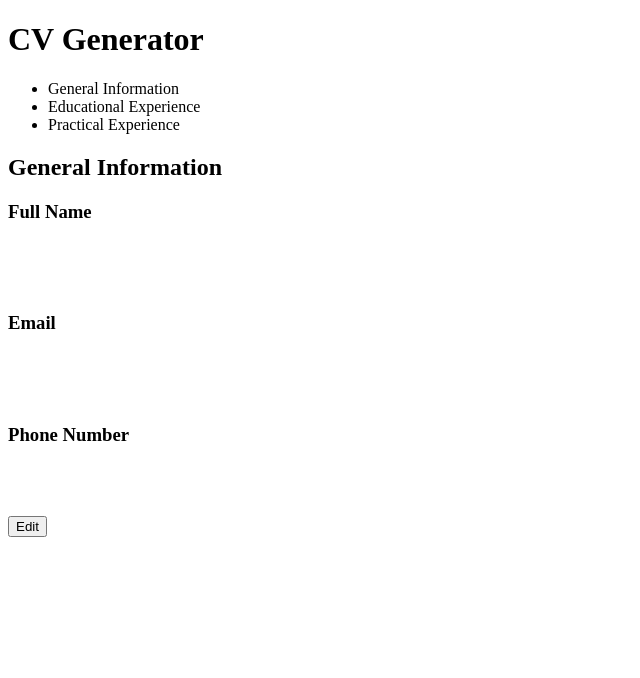
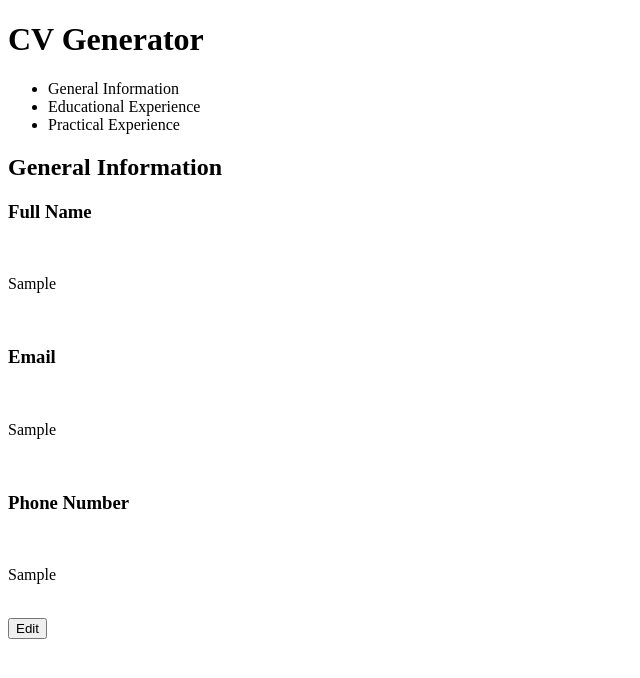
Before and after one commit to cesar-a-delacruz/cv-application, a React (Vite) app: page / in a window 1280 px wide. Both pictures are taken after typing "Sample", "Sample", "Sample" into the empty fields and a click on the button "Save". Shown: the top 678 px of the page, without its empty margins (0-640 px from the left). Built offline with nearby package versions, Linux system fonts and the light colour scheme.

Commit message:
feat: change section state based on info update

```diff
--- a/src/components/Content.jsx
+++ b/src/components/Content.jsx
@@ -1,15 +1,15 @@
 import { useState } from 'react'
 import Form from './Form';
 import Description from './Description';
-export default function Content({section}) {
+export default function Content({section, changeContent}) {
     const [type, setType] = useState('form')
     return (
         <div className="content">
             {(() => {
                 if (type === 'form')
-                    return <Form info={section.info} changeType={changeType}/>
-                else if (type === 'description')
-                    return <Description info={section.info}  changeType={changeType}/>
+                    return <Form info={section.info} changeType={changeType} changeContent={changeContent} />
+                else
+                    return <Description info={section.info} changeType={changeType} />
             })()}
         </div>
     )
--- a/src/components/Description.jsx
+++ b/src/components/Description.jsx
@@ -2,7 +2,7 @@ import * as _ from 'lodash';
 export default function Description({info, changeType}) {
     return (
         <div>
-            {Object.keys(info).map(infoItem => {
+            {Object.getOwnPropertyNames(info).map(infoItem => {
                 return (
                 <div key={infoItem}>
                     <h3>{_.startCase(infoItem)}</h3>
--- a/src/components/Form.jsx
+++ b/src/components/Form.jsx
@@ -1,21 +1,26 @@
 import * as _ from 'lodash';
-export default function Form({info, changeType}) {
+export default function Form({info,  changeType, changeContent}) {
     return (
         <form onSubmit={(e) => {
-            e.preventDefault()
             const inputs = document.querySelectorAll('input')
             let complete = true
+            const newInfo = {}
             inputs.forEach(input => {
                 if (!input.value) {
                     complete = false
                     return
                 }
+                Object.defineProperty(newInfo, _.camelCase(input.id), {value: input.value})
             });
-            if (complete) changeType('description')
-            else alert('You have empty fields.')
+            if (complete) {
+                changeType('description')
+                changeContent(undefined, newInfo)
+            }
+            else alert('You have empty fields.');
+            e.preventDefault()
         }}
         >
-            {Object.keys(info).map(infoItem => {
+            {Object.getOwnPropertyNames(info).map(infoItem => {
                 return (
                 <div key={infoItem}>
                     <label htmlFor={_.kebabCase(infoItem)}>{_.startCase(infoItem)}</label>
--- a/src/main.jsx
+++ b/src/main.jsx
@@ -16,13 +16,17 @@ function App() {
       </header>
       <main>
         <h2>{section.name}</h2>
-        <Content section={section} />
+        <Content section={section} changeContent={changeContent} />
       </main>
     </>
   )
 
-  function changeContent(sectionId) {
-    setSection(data.sections.find(section => section.id === sectionId))
+  function changeContent(sectionId, newInfo) {
+    if (!sectionId && newInfo) {
+      setSection({...section, info: newInfo})
+    } else {
+      setSection(data.sections.find(section => section.id === sectionId));
+    }
   }
 }
 
```
